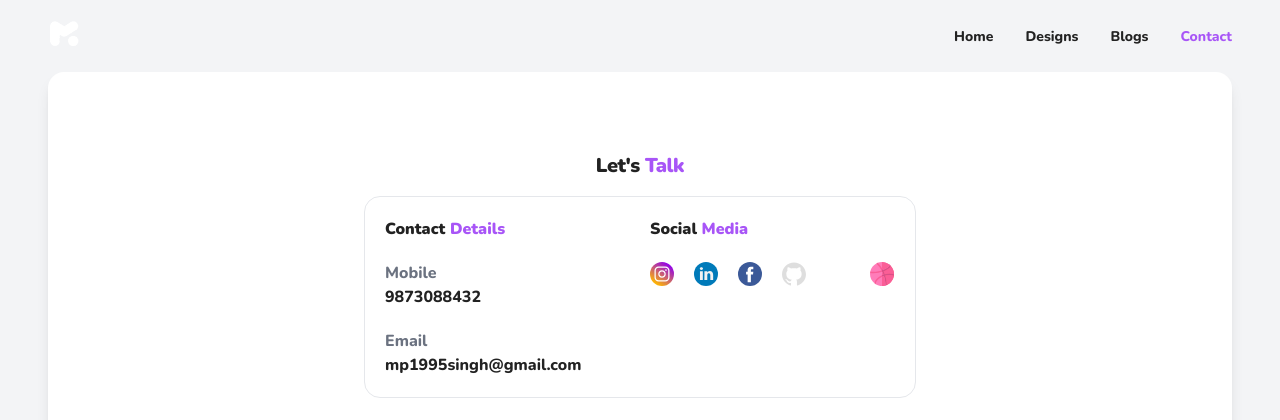
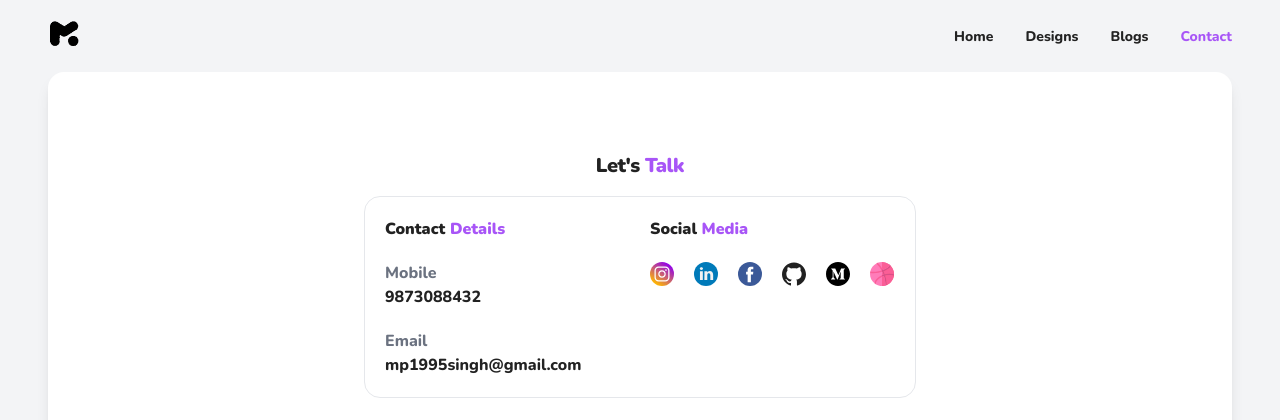
Before and after one commit to mpratap-dev/mahesh, a Next.js app: page /contact in a window 1280 px wide. Shown: the top 420 px of the page. Built offline with nearby package versions, Linux system fonts and the light colour scheme.

Commit message:
Logo color fix in light mode

```diff
--- a/styles/global.css
+++ b/styles/global.css
@@ -26,6 +26,10 @@ body {
   @apply text-purple-500;
 }
 
+.invert {
+  filter: invert(0);
+}
+
 @media (prefers-color-scheme: dark) {
   .multiply-background {
     mix-blend-mode: exclusion;
```
